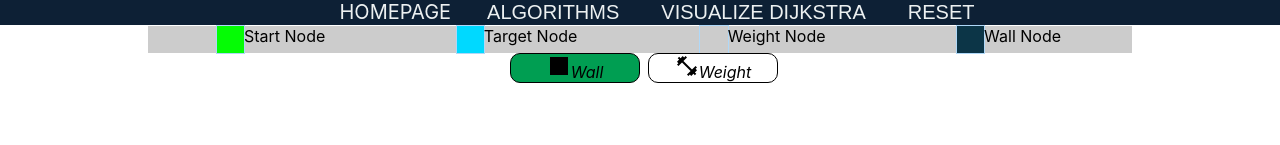
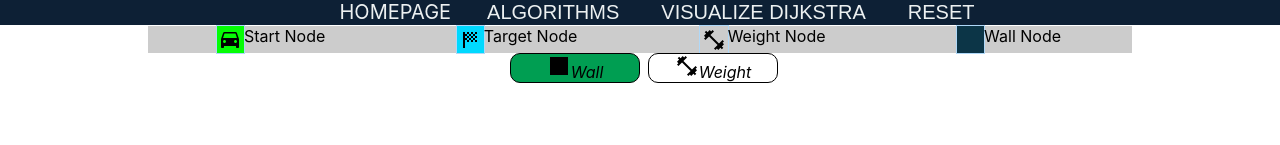
Before and after one commit to Wyatt-Drew/Pathfinding-Visualizer, a React (Create React App) app: page / in a window 1280 px wide. Shown: the top 145 px of the page. Built offline with nearby package versions, Linux system fonts and the light colour scheme.

Commit message:
Fully implemented resets
Removed excess code

```diff
--- a/src/PathfindingVisualizer/Node/Node.jsx
+++ b/src/PathfindingVisualizer/Node/Node.jsx
@@ -1,23 +1,10 @@
-import React, { Component } from 'react';
+import React, {Component} from 'react';
 import './Node.css';
 import SportsScoreIcon from '@mui/icons-material/SportsScore';
 import TimeToLeaveIcon from '@mui/icons-material/TimeToLeave';
 import FitnessCenterIcon from '@mui/icons-material/FitnessCenter';
 
-
-
 export default class Node extends Component {
-  static getContent(isFinish, isStart, isWeight) {
-    if (isFinish) {
-      return <SportsScoreIcon className="node-svg" />;
-    } else if (isStart) {
-      return <TimeToLeaveIcon className="node-svg" />;
-    } else if (isWeight) {
-      return <FitnessCenterIcon className="node-svg" />;
-    } else {
-      return null;
-    }
-  }
   render() {
     const {
       col,
@@ -26,10 +13,10 @@ export default class Node extends Component {
       isWall,
       onMouseDown,
       onMouseEnter,
+      onMouseUp,
       row,
       direction,
       isWeight,
-      content,
     } = this.props;
     const extraClassName = isFinish
       ? 'node-finish'
@@ -41,16 +28,23 @@ export default class Node extends Component {
       ? 'node-weight'
       : '';
 
+
+    const nodeContent = isFinish ? <SportsScoreIcon className="node-svg"></SportsScoreIcon>
+    :isStart ? <TimeToLeaveIcon className="node-svg"></TimeToLeaveIcon>
+    :isWeight ? <FitnessCenterIcon className="node-svg"></FitnessCenterIcon>
+    : null;
+
     return (
       <div
         id={`node-${row}-${col}`}
-        direction={direction}
+        direction = {direction}
         className={`node ${extraClassName}`}
         onMouseDown={() => onMouseDown(row, col)}
         onMouseEnter={() => onMouseEnter(row, col)}
-      >
-        {content}
-      </div>
+        // onMouseUp={() => onMouseUp()}>
+        >
+        {nodeContent}
+        </div>
     );
   }
 }
--- a/src/PathfindingVisualizer/PathfindingVisualizer.jsx
+++ b/src/PathfindingVisualizer/PathfindingVisualizer.jsx
@@ -228,7 +228,7 @@ export default class PathfindingVisualizer extends Component {
             return (
               <div key={rowIdx}>
                 {row.map((node, nodeIdx) => {
-                  const {row, col, isFinish, isStart, isWall, isWeight, content} = node;
+                  const {row, col, isFinish, isStart, isWall, isWeight} = node;
                   return (
                   <Node
                       key={nodeIdx}
@@ -241,7 +241,6 @@ export default class PathfindingVisualizer extends Component {
                       onMouseDown={(row, col) => this.handleMouseDown(row, col)}
                       onMouseEnter={(row, col) => this.handleMouseEnter(row, col)}
                       row={row}
-                      content={content}
                     />
                   );
                 })}
@@ -271,7 +270,6 @@ const createNode = (col, row) => {
   const isStart = row === START_NODE_ROW && col === START_NODE_COL;
   const isFinish = row === FINISH_NODE_ROW && col === FINISH_NODE_COL;
   const isWeight = false;
-  const content = Node.getContent(isFinish, isStart, isWeight);
   return {
     col,
     row,
@@ -282,7 +280,6 @@ const createNode = (col, row) => {
     isWall: false,
     isWeight,
     previousNode: null,
-    content,
   };
 };
 
```
